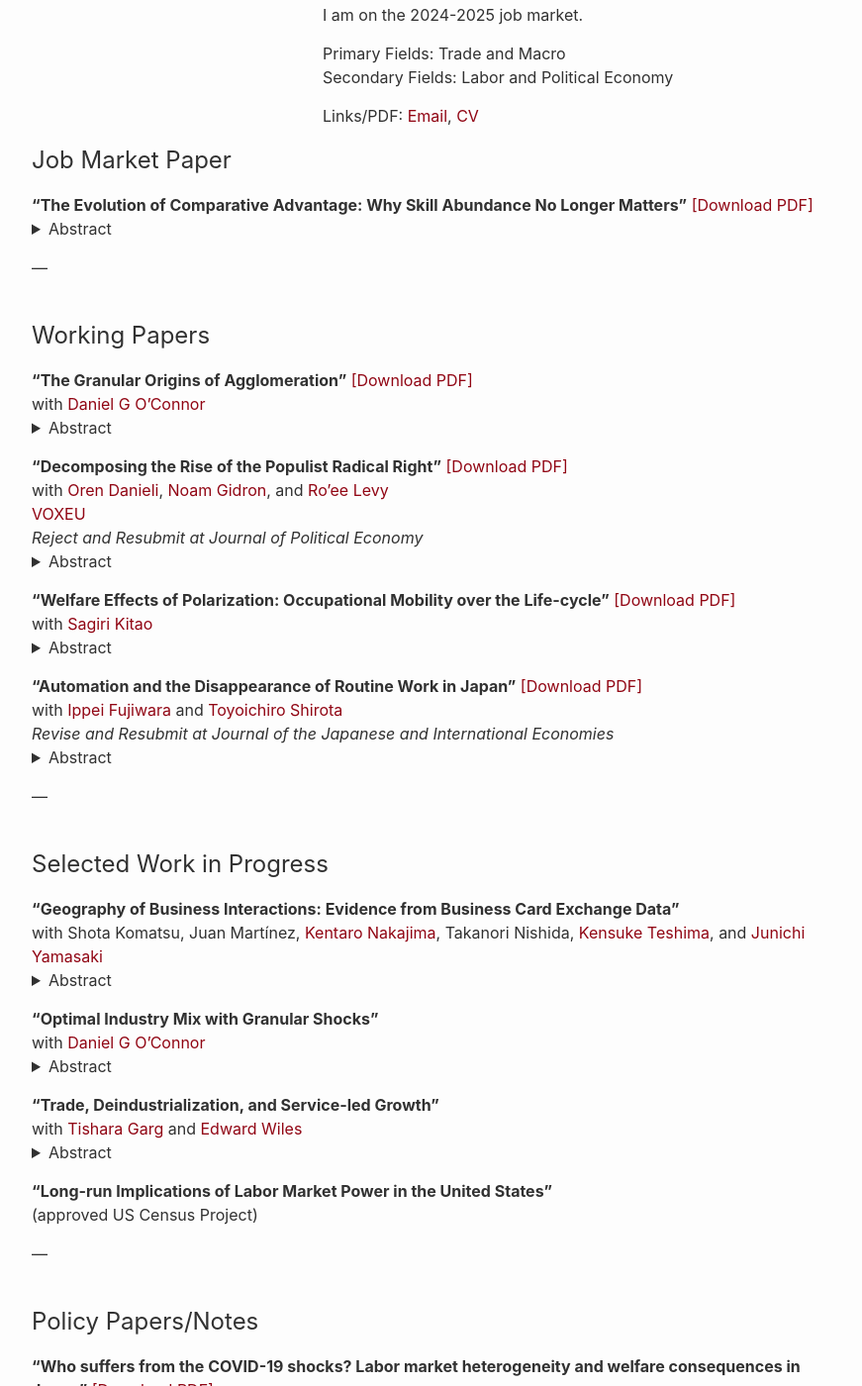
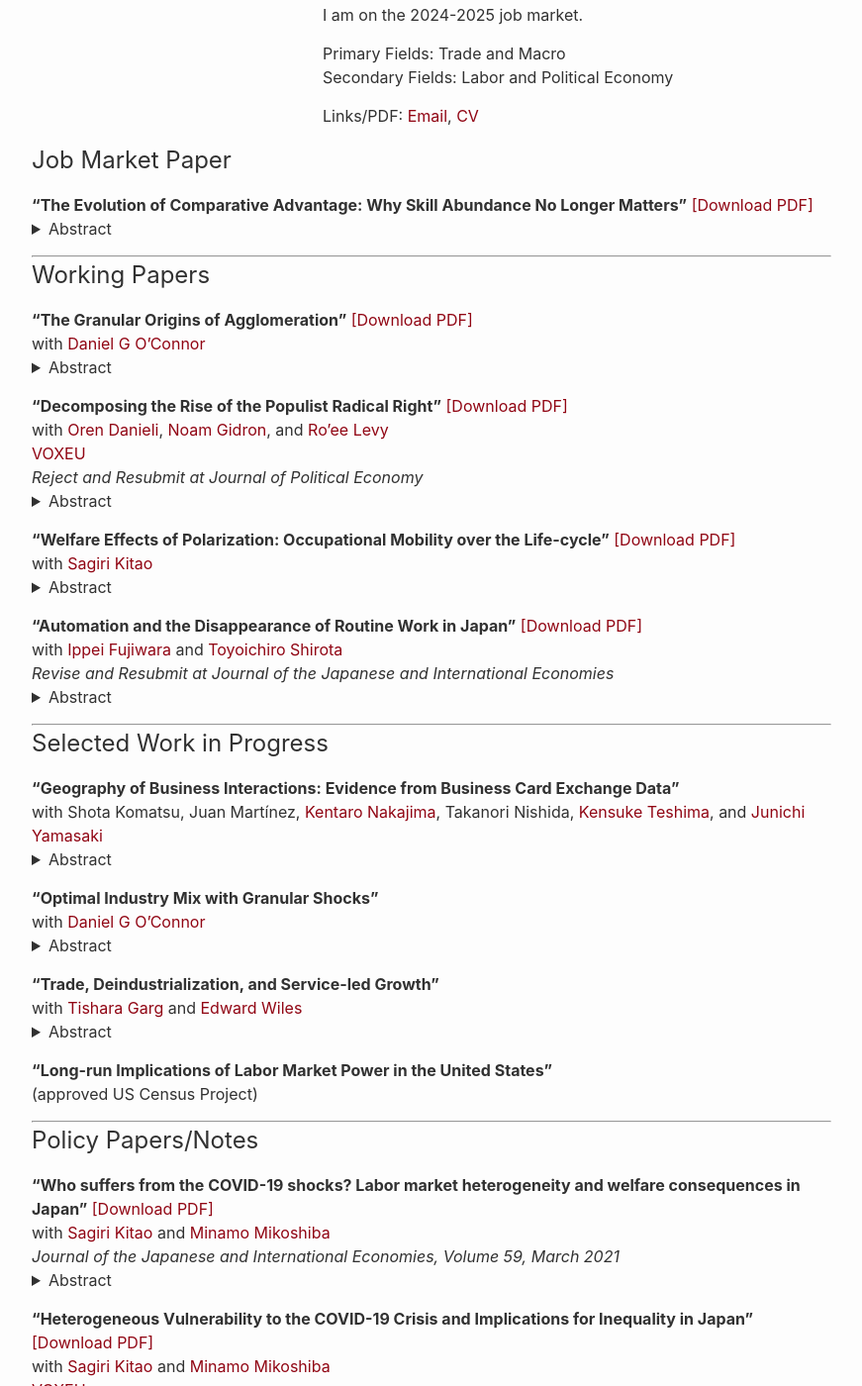
Before and after one commit to shinnkikuchi/shinnkikuchi.github.io, a Jekyll site: the page built from index.md, in a window 1280 px wide and 1400 px high, scrolled down 422 px. Shown: the whole window at 99% size, without its empty margins (188-1059 px from the left). Built offline with Jekyll 4.4.1, drawn with Linux system fonts in a browser that asks for light colours.

Commit message:
Update index.md

```diff
--- a/index.md
+++ b/index.md
@@ -13,7 +13,7 @@ title: Home
 	This paper documents new facts about the evolution of comparative advantage and explores the causes and implications of this evolution. The key finding is that a country's skill abundance once implied a comparative advantage in skill-intensive sectors, but this relationship weakened in the 1990s and disappeared by the 2000s. I show that larger declines in the importance of skill abundance occur in countries and sectors with higher levels of automation, with no significant—or even opposite—variation observed with offshoring. A multi-sector quantitative trade model incorporating both automation and offshoring finds that automation, rather than offshoring, is the primary driver behind the change in comparative advantage, and that, without automation, skill abundance would have remained important after 2000. Automation increases skill premia in high-automation, developed countries and increases welfare globally while offshoring yields positive but smaller and more evenly distributed welfare effects.
 </details>
 
----<br><br>
+<hr>
 ## Working Papers
 
 **"The Granular Origins of Agglomeration"**<a href="/files/research/KIKUCHI-OCONNOR-granular-spatial.pdf" target="_blank"> [Download PDF]</a><br>
@@ -49,7 +49,8 @@ with <a href="https://sites.google.com/site/ippeifujiwara/" target="_blank">Ippe
 	We examine the implications of automation technology in Japan since 1980, comparing different local labor markets with different degrees of automation exposure. First, we do not find that automation reduces the employment rate within demographic groups and that automation encourages workers to move from regular to non-regular employment. Second, we show that automation shifts employment from routine occupations in the manufacturing sector to service sectors, while increasing the share of establishments and sales in the manufacturing sector. Finally, we show that this shift in labor demand is attributed to younger generations and non-college-educated workers.
 </details>
 
----<br><br>
+<hr>
+
 ## Selected Work in Progress
 
 **"Geography of Business Interactions: Evidence from Business Card Exchange Data"** <br>
@@ -86,7 +87,8 @@ We examine the impact of trade liberalization on structural change patterns in I
 **"Long-run Implications of Labor Market Power in the United States"** <br>
 (approved US Census Project) <br>
 
----<br><br>
+<hr>
+
 ## Policy Papers/Notes
 
 **"Who suffers from the COVID-19 shocks? Labor market heterogeneity and welfare consequences in Japan"** <a href="/files/research/KKM-COVID19.pdf" target="_blank">[Download PDF]</a><br>
```
